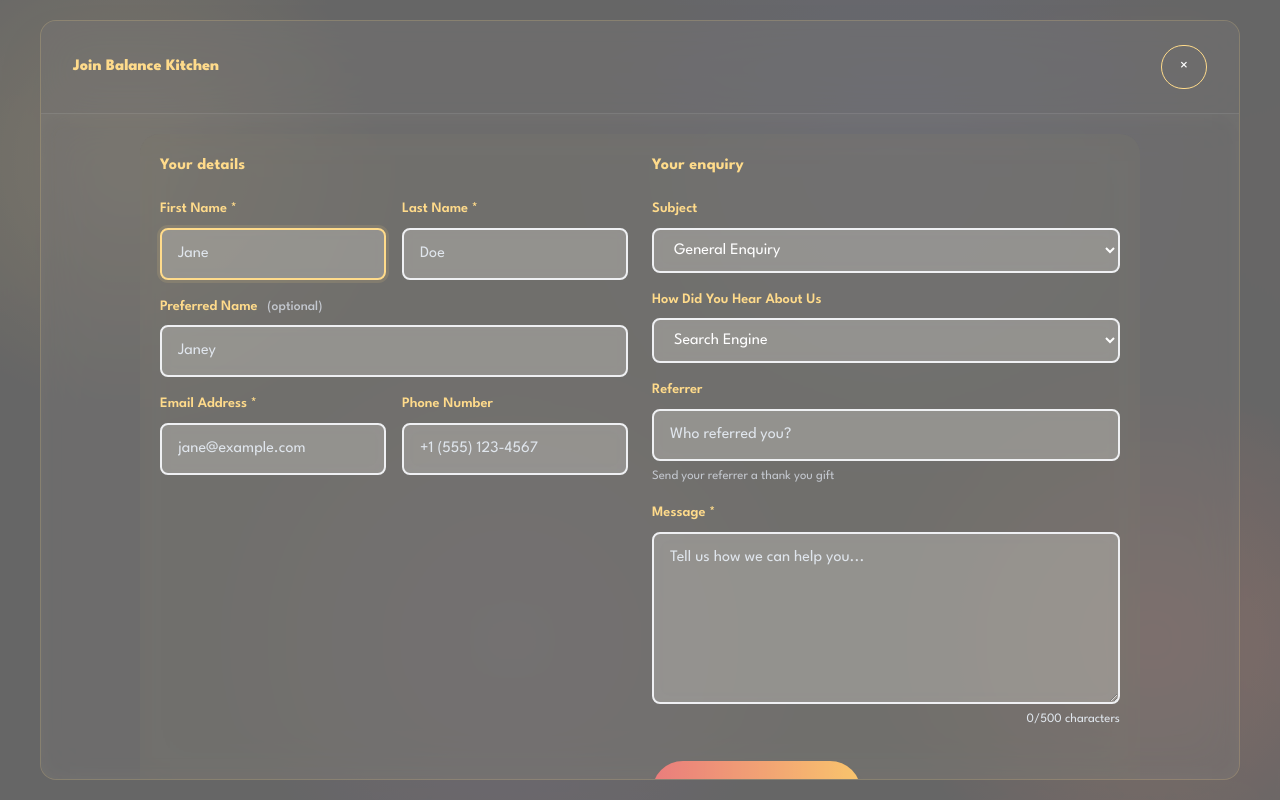
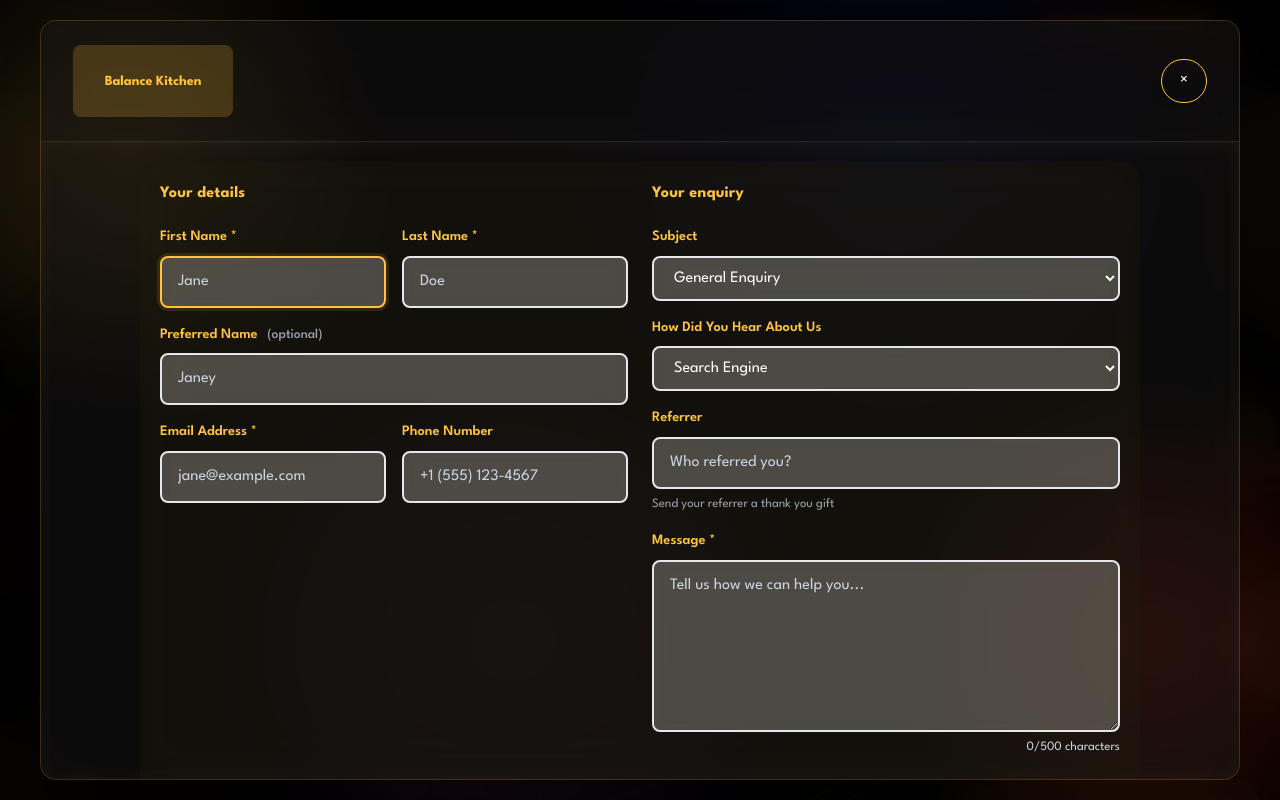
Before and after one commit to gamiroo/balance-kitchen, a Next.js app: page /landing in a window 1280 px wide. Both pictures are taken after a click on the button "Enquire now". Shown: the top 800 px of the page. Built offline with nearby package versions, Linux system fonts and the light colour scheme.

Commit message:
fixed enquiry for being greyed out

```diff
--- a/src/app/landing/page.tsx
+++ b/src/app/landing/page.tsx
@@ -19,7 +19,6 @@
 import { EnquiryForm } from "components/ui/forms/enquiry/EnquiryForm";
 
 export default function MainPage() {
-  const [isLoading, setIsLoading] = useState(false);
   const [isModalOpen, setIsModalOpen] = useState(false);
 
   /* -------------------------------------------------
@@ -58,13 +57,7 @@
       script.src = 'https://form.jotform.com/jsform/251188224283053';
       script.async = true;
 
-      script.onload = () => {
-        // Form loaded successfully
-        setIsLoading(false);
-      };
-
       script.onerror = () => {
-        setIsLoading(false);
         container.innerHTML = `
           <div style="
             text-align: center;
@@ -100,25 +93,18 @@
      ------------------------------------------------- */
   useEffect(() => {
     if (isModalOpen) {
-      // Set loading state
-      setIsLoading(true);
-
       // Load Jotform form with small delay
       const timeoutId = setTimeout(() => {
         loadJotformForm();
       }, 100);
 
-      return () => {
-        clearTimeout(timeoutId);
-        setIsLoading(false);
-      };
+      return () => clearTimeout(timeoutId);
     } else {
       // Clean up when modal closes
       const container = document.getElementById('jotform-form-container');
       if (container) {
         container.innerHTML = '';
       }
-      setIsLoading(false);
     }
   }, [isModalOpen, loadJotformForm]);
 
@@ -132,17 +118,7 @@
   };
 
   return (
-    <div
-      className={`${styles.landingPage} ${isLoading ? styles.disabledState : ''}`}
-      aria-busy={isLoading}
-    >
-      {/* Loading Overlay */}
-      {isLoading && (
-        <div className={`${styles.loadingOverlay} ${styles.loadingOverlayActive}`}>
-          <div className={styles.loadingSpinner} aria-label="Loading content"></div>
-        </div>
-      )}
-
+    <div className={styles.landingPage}>
       <Header onOpenModal={openModal} />
       <div className={`${styles.headerSpacer} ${styles.headerSpacerMd}`} />
       <Hero />
--- a/src/components/modal/Modal.module.css
+++ b/src/components/modal/Modal.module.css
@@ -1,3 +1,4 @@
+/* modal.module.css */
 .modalOverlay {
   position: fixed;
   top: 0;
--- a/src/components/modal/Modal.tsx
+++ b/src/components/modal/Modal.tsx
@@ -1,4 +1,3 @@
-// src/app/components/modal/Modal.tsx
 'use client';
 
 import { useEffect } from 'react';
@@ -12,6 +11,7 @@
 }
 
 export const Modal = ({ isOpen, onClose, title, children }: ModalProps) => {
+  // Handle escape key press and body scroll lock
   useEffect(() => {
     const handleEscape = (e: KeyboardEvent) => {
       if (e.key === 'Escape') {
@@ -21,7 +21,10 @@
 
     if (isOpen) {
       document.addEventListener('keydown', handleEscape);
+      // Prevent body scroll when modal is open
       document.body.style.overflow = 'hidden';
+
+      // Store current scroll position
       const scrollY = window.scrollY;
       document.body.setAttribute('data-scroll-position', scrollY.toString());
     }
@@ -30,7 +33,10 @@
       document.removeEventListener('keydown', handleEscape);
 
       if (isOpen) {
+        // Restore body scroll
         document.body.style.overflow = '';
+
+        // Restore scroll position
         const scrollPosition = document.body.getAttribute('data-scroll-position');
         if (scrollPosition) {
           window.scrollTo(0, parseInt(scrollPosition, 10));
@@ -55,9 +61,23 @@
         onClick={(e) => e.stopPropagation()}
       >
         <div className={styles.modalHeader}>
-          <h2 id="modal-title" className={styles.modalTitle}>
-            {title}
-          </h2>
+          <div className={styles.modalLogoWrapper}>
+            {/* Logo placeholder - replace with your actual logo component */}
+            <div style={{
+              width: '160px',
+              height: '72px',
+              background: 'rgba(255, 195, 62, 0.2)',
+              borderRadius: '8px',
+              display: 'flex',
+              alignItems: 'center',
+              justifyContent: 'center',
+              color: '#ffc33e',
+              fontWeight: 'bold',
+              fontSize: '14px'
+            }}>
+              Balance Kitchen
+            </div>
+          </div>
           <button
             className={styles.modalCloseButton}
             onClick={onClose}
--- a/src/components/ui/forms/enquiry/EnquiryForm.module.css
+++ b/src/components/ui/forms/enquiry/EnquiryForm.module.css
@@ -1,3 +1,4 @@
+/* EnquiryForm.module.css */
 .form {
   width: 100%;
   max-width: 1000px;
--- a/src/components/ui/forms/enquiry/EnquiryForm.tsx
+++ b/src/components/ui/forms/enquiry/EnquiryForm.tsx
@@ -100,6 +100,7 @@
       localStorage.removeItem('enquiryForm');
     }
 
+    // Focus first input
     const firstInput = document.getElementById('firstName');
     firstInput?.focus();
   }, []);
@@ -290,12 +291,20 @@
     }
   };
 
+  // If form is disabled/submitting, add overlay
+  const isDisabled = isSubmitting || submitStatus === 'success';
+
   return (
+    <div className={styles.formWrapper}>
       <form
         onSubmit={handleSubmit}
         className={styles.form}
         aria-describedby="form-description"
         noValidate
+        style={{
+          opacity: isDisabled ? 0.6 : 1,
+          pointerEvents: isDisabled ? 'none' : 'auto',
+        }}
       >
         <div id="form-description" className={styles.srOnly}>
           Required fields are marked with an asterisk (*)
@@ -317,6 +326,7 @@
                   value={formData.firstName}
                   onChange={handleChange}
                   required
+                  disabled={isDisabled}
                   className={`${styles.input} ${errors.firstName ? styles.invalid : ''}`}
                   placeholder="Jane"
                   aria-invalid={!!errors.firstName}
@@ -341,6 +351,7 @@
                   value={formData.lastName}
                   onChange={handleChange}
                   required
+                  disabled={isDisabled}
                   className={`${styles.input} ${errors.lastName ? styles.invalid : ''}`}
                   placeholder="Doe"
                   aria-invalid={!!errors.lastName}
@@ -365,6 +376,7 @@
                 name="preferredName"
                 value={formData.preferredName}
                 onChange={handleChange}
+                disabled={isDisabled}
                 className={styles.input}
                 placeholder="Janey"
                 autoComplete="nickname"
@@ -383,6 +395,7 @@
                   value={formData.email}
                   onChange={handleChange}
                   required
+                  disabled={isDisabled}
                   className={`${styles.input} ${errors.email ? styles.invalid : ''}`}
                   placeholder="jane@example.com"
                   aria-invalid={!!errors.email}
@@ -406,6 +419,7 @@
                   name="phone"
                   value={formData.phone}
                   onChange={handleChange}
+                  disabled={isDisabled}
                   className={styles.input}
                   placeholder="+1 (555) 123-4567"
                   autoComplete="tel"
@@ -426,6 +440,7 @@
                 name="subject"
                 value={formData.subject}
                 onChange={handleChange}
+                disabled={isDisabled}
                 className={styles.input}
               >
                 <option value="Website Enquiry">General Enquiry</option>
@@ -445,6 +460,7 @@
                 name="howDidYouHear"
                 value={formData.howDidYouHear}
                 onChange={handleChange}
+                disabled={isDisabled}
                 className={`${styles.input} ${errors.howDidYouHear ? styles.invalid : ''}`}
                 aria-invalid={!!errors.howDidYouHear}
                 aria-describedby={errors.howDidYouHear ? 'howDidYouHear-error' : undefined}
@@ -472,6 +488,7 @@
                 name="referrer"
                 value={formData.referrer}
                 onChange={handleChange}
+                disabled={isDisabled}
                 className={styles.input}
                 placeholder="Who referred you?"
               />
@@ -489,6 +506,7 @@
                 onChange={handleMessageChange}
                 required
                 rows={6}
+                disabled={isDisabled}
                 className={`${styles.textarea} ${errors.message ? styles.invalid : ''}`}
                 placeholder="Tell us how we can help you..."
                 aria-invalid={!!errors.message}
@@ -543,5 +561,9 @@
           </div>
         </div>
       </form>
+    </div>
   );
 };
+
+
+// qygcpwegbvprywqr
```
Lines whose indentation alone changed are shown as unchanged.
